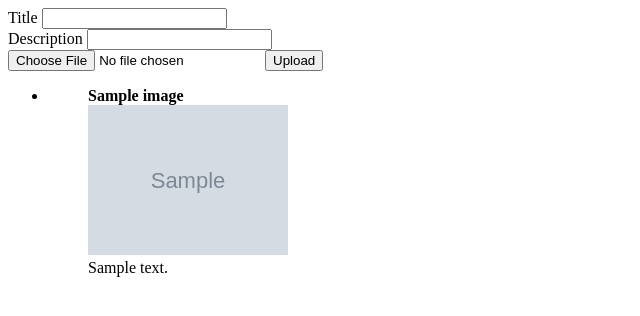
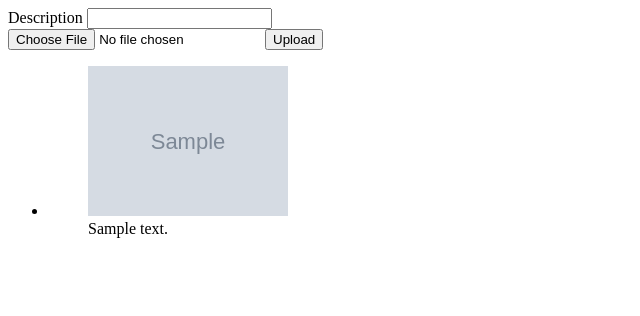
Before and after one commit to timhberry/image-gallery, a Flask app: template 3-firestore/templates/index.html in a window 1280 px wide. Shown: the top 316 px of the page, without its empty margins (0-640 px from the left). Run offline with Flask 2, Linux system fonts and the light colour scheme; the template is opened without the code that fills it: most values are stand-ins (such as "Sample title", 1, 10 or a date in 2020); grey boxes marked "Sample" are stand-in pictures.

Commit message:
Remove title field

```diff
--- a/3-firestore/app.py
+++ b/3-firestore/app.py
@@ -39,7 +39,6 @@ def upload():
         new_upload_ref = firestore_client.collection(u'uploads').document()
         new_upload_ref.set({
             'filename': image.filename,
-            'title': request.form['title'],
             'description': request.form['description']
         })
     return redirect(url_for('index'))
--- a/3-firestore/templates/index.html
+++ b/3-firestore/templates/index.html
@@ -8,8 +8,6 @@
 
 <body>
     <form action="/upload" method="POST" enctype="multipart/form-data">
-        <label for="title">Title</label>
-        <input type="text" name="title"><br />
         <label for="description">Description</label>
         <input type="text" name="description"><br />
         <input type="file" name="image">
@@ -20,7 +18,6 @@
         {% for image in images %}
         <li>
             <figure>
-                <strong>{{ image['title'] }}</strong><br />
                 <img width="200px" src="{{ url_for('display', imagename=image['filename']) }}" /><br />
                 <figcaption>{{ image['description'] }}</figcaption>
             </figure>
```
